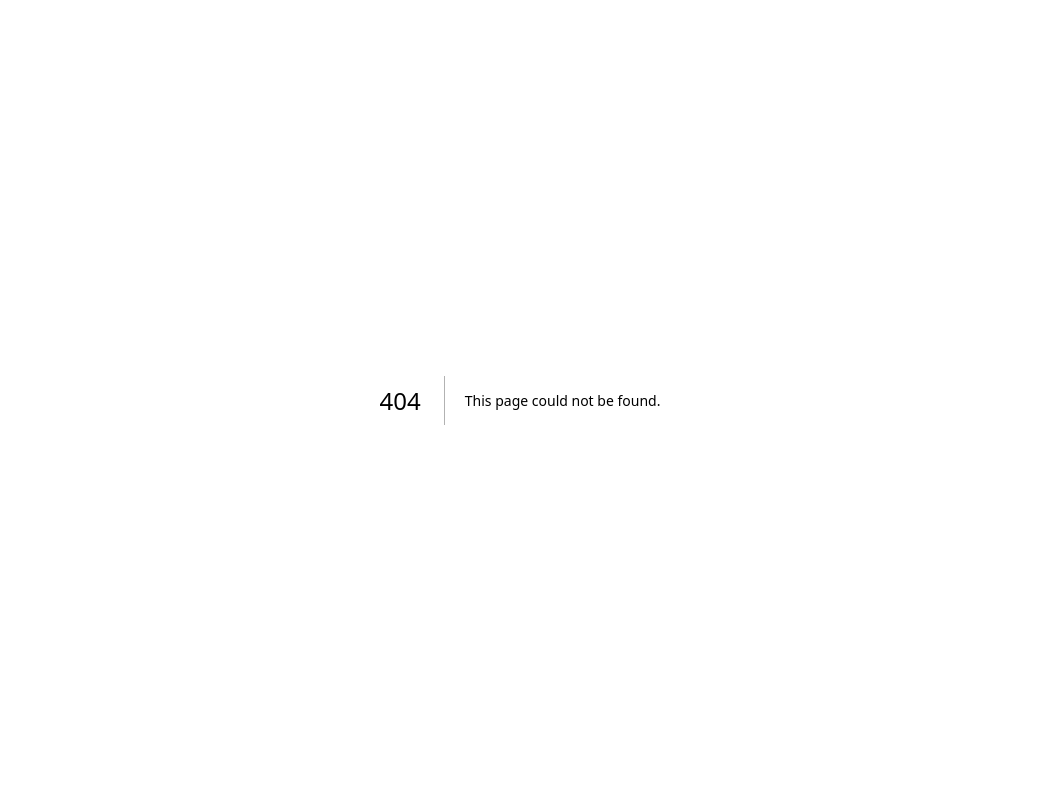
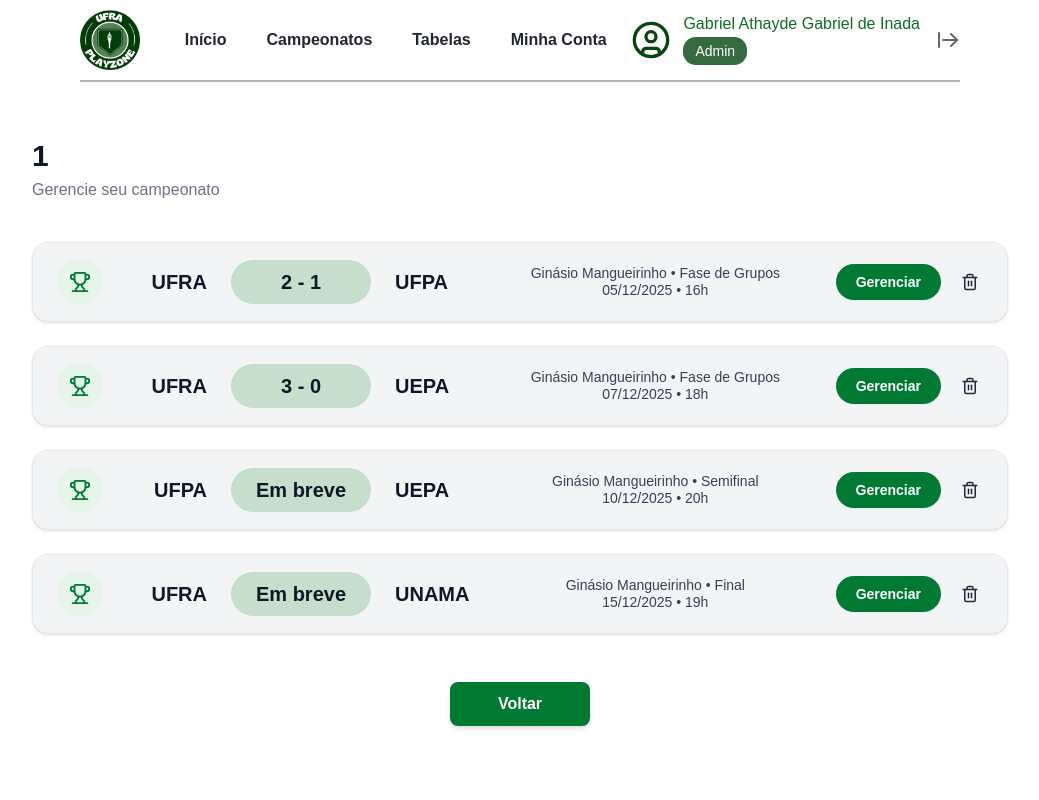
Before and after one commit to GabrielInada/PlayZone, a Next.js app in the folder frontend/: page /1/ver-partidas in a window 1280 px wide. Before the commit this address had no page. Shown: the top 800 px of the page, without its empty margins (120-1159 px from the left). Built offline with nearby package versions, Linux system fonts and the light colour scheme.

Commit message:
implementa listagem de partidas com layout refinado quando aperta em ver partidas

```diff
--- a/frontend/src/app/(dashboard)/[nome]/page.tsx
+++ b/frontend/src/app/(dashboard)/[nome]/page.tsx
@@ -2,11 +2,12 @@
 
 import React, { useState } from 'react';
 import { CalendarPlus, Users, Clock } from 'lucide-react';
-import { useParams } from 'next/navigation';
+import { useParams, useRouter } from 'next/navigation';
 import ModalAgendarPartida from '@/components/ModalAgendarPartida';
 
 export default function GerenciarCampeonatoPage() {
   const params = useParams();
+  const router = useRouter();
   const [isAgendarModalOpen, setIsAgendarModalOpen] = useState(false);
 
   const nomeCampeonato = params.nome
@@ -17,6 +18,7 @@
     <div className="min-h-screen bg-gray-50 flex flex-col font-bold" data-testid="page-gerenciar-campeonato">
       <div className="w-full max-w-6xl mx-auto px-6 pt-10 pb-20 text-gray-900">
 
+        {/* Cabeçalho Dinâmico */}
         <div className="mb-10 text-left">
           <h1 className="text-3xl font-bold tracking-tight text-gray-900">
             {nomeCampeonato}
@@ -26,6 +28,7 @@
 
         <div className="grid grid-cols-1 md:grid-cols-2 gap-6 mb-12">
 
+          {/* Card: Agendar nova partida */}
           <button
             onClick={() => setIsAgendarModalOpen(true)}
             className="flex items-center gap-5 p-6 bg-white border-2 border-gray-300 rounded-2xl shadow-sm hover:border-[#007a33] hover:shadow-md transition-all text-left group cursor-pointer"
@@ -39,6 +42,7 @@
             </div>
           </button>
 
+          {/* Card: Importar Times */}
           <button className="flex items-center gap-5 p-6 bg-white border-2 border-gray-300 rounded-2xl shadow-sm hover:border-[#007a33] hover:shadow-md transition-all text-left group cursor-pointer">
             <div className="p-4 bg-gray-100 rounded-xl group-hover:bg-green-50 transition-colors">
               <Users size={36} className="text-gray-700 group-hover:text-[#007a33]" />
@@ -49,8 +53,11 @@
             </div>
           </button>
 
-          {/* Card: Ver Partidas */}
-          <button className="flex items-center gap-5 p-6 bg-white border-2 border-gray-300 rounded-2xl shadow-sm hover:border-[#007a33] hover:shadow-md transition-all text-left group cursor-pointer">
+          {/* Card: Ver Partidas - Agora com Redirecionamento */}
+          <button
+            onClick={() => router.push(`/${encodeURIComponent(nomeCampeonato)}/ver-partidas`)}
+            className="flex items-center gap-5 p-6 bg-white border-2 border-gray-300 rounded-2xl shadow-sm hover:border-[#007a33] hover:shadow-md transition-all text-left group cursor-pointer"
+          >
             <div className="p-4 bg-gray-100 rounded-xl group-hover:bg-green-50 transition-colors">
               <Clock size={36} className="text-gray-700 group-hover:text-[#007a33]" />
             </div>
@@ -62,6 +69,7 @@
 
         </div>
 
+        {/* Botão Voltar */}
         <div className="flex justify-center">
           <button
             onClick={() => window.history.back()}
@@ -72,6 +80,7 @@
         </div>
       </div>
 
+      {/* Modais */}
       <ModalAgendarPartida
         isOpen={isAgendarModalOpen}
         onClose={() => setIsAgendarModalOpen(false)}
--- /dev/null
+++ b/frontend/src/app/(dashboard)/[nome]/ver-partidas/page.tsx
@@ -0,0 +1,136 @@
+"use client";
+
+import React from "react";
+import { useParams } from "next/navigation";
+import { Trophy, Trash2 } from "lucide-react";
+
+const MOCK_PARTIDAS = [
+  {
+    id: 1,
+    mandante: "UFRA",
+    visitante: "UFPA",
+    placar: "2 - 1",
+    local: "Ginásio Mangueirinho",
+    fase: "Fase de Grupos",
+    data: "05/12/2025",
+    hora: "16h",
+    status: "finalizada",
+  },
+  {
+    id: 2,
+    mandante: "UFRA",
+    visitante: "UEPA",
+    placar: "3 - 0",
+    local: "Ginásio Mangueirinho",
+    fase: "Fase de Grupos",
+    data: "07/12/2025",
+    hora: "18h",
+    status: "finalizada",
+  },
+  {
+    id: 3,
+    mandante: "UFPA",
+    visitante: "UEPA",
+    placar: "Em breve",
+    local: "Ginásio Mangueirinho",
+    fase: "Semifinal",
+    data: "10/12/2025",
+    hora: "20h",
+    status: "agendada",
+  },
+  {
+    id: 4,
+    mandante: "UFRA",
+    visitante: "UNAMA",
+    placar: "Em breve",
+    local: "Ginásio Mangueirinho",
+    fase: "Final",
+    data: "15/12/2025",
+    hora: "19h",
+    status: "agendada",
+  },
+];
+
+export default function VerPartidasPage() {
+  const params = useParams();
+  const nomeCampeonato = params.nome
+    ? decodeURIComponent(params.nome as string)
+    : "Campeonato";
+
+  return (
+    <div className="min-h-screen bg-white flex flex-col font-bold">
+      <div className="w-full max-w-5xl mx-auto px-6 pt-10 pb-20 text-gray-900">
+
+        <div className="mb-10">
+          <h1 className="text-3xl font-bold tracking-tight">
+            {nomeCampeonato}
+          </h1>
+          <p className="text-base text-gray-500 font-medium mt-1">
+            Gerencie seu campeonato
+          </p>
+        </div>
+
+        <div className="flex flex-col gap-6 mb-12">
+          {MOCK_PARTIDAS.map((partida) => (
+            <div
+              key={partida.id}
+              className="w-full bg-gray-100 rounded-2xl px-6 py-4 border border-gray-200 shadow-sm"
+            >
+              <div className="flex items-center justify-between">
+
+                <div className="flex items-center gap-6">
+                  <div className="text-[#007a33] bg-[#e6f4ea] p-3 rounded-full">
+                    <Trophy size={22} />
+                  </div>
+
+                  <div className="flex items-center gap-6">
+                    <span className="text-xl font-bold w-[80px] text-right">
+                      {partida.mandante}
+                    </span>
+
+                    <div className="w-[140px] py-2 rounded-full text-xl font-bold text-center bg-[#c6decb] text-gray-900">
+                      {partida.placar}
+                    </div>
+
+                    <span className="text-xl font-bold w-[80px]">
+                      {partida.visitante}
+                    </span>
+                  </div>
+                </div>
+
+                <div className="hidden lg:flex flex-col items-center text-sm text-gray-700 font-medium leading-tight text-center">
+                  <span>
+                    {partida.local} • {partida.fase}
+                  </span>
+                  <span>
+                    {partida.data} • {partida.hora}
+                  </span>
+                </div>
+
+                <div className="flex items-center gap-4">
+                  <button className="bg-[#007a33] hover:bg-[#005f27] text-white px-5 py-2 rounded-full text-sm font-bold transition cursor-pointer">
+                    Gerenciar
+                  </button>
+
+                  <button className="p-1 text-gray-800 hover:text-red-600 transition cursor-pointer">
+                    <Trash2 size={18} />
+                  </button>
+                </div>
+
+              </div>
+            </div>
+          ))}
+        </div>
+
+        <div className="flex justify-center">
+          <button
+            onClick={() => window.history.back()}
+            className="bg-[#007a33] hover:bg-[#005f27] text-white px-12 py-2.5 rounded-lg font-bold shadow-md transition active:scale-95 cursor-pointer text-base"
+          >
+            Voltar
+          </button>
+        </div>
+      </div>
+    </div>
+  );
+}
```
